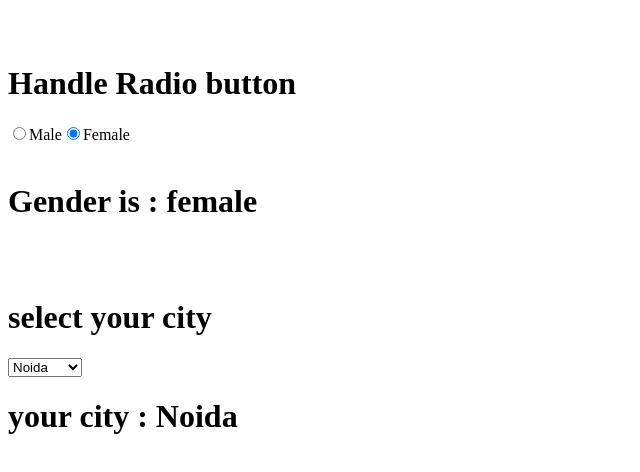
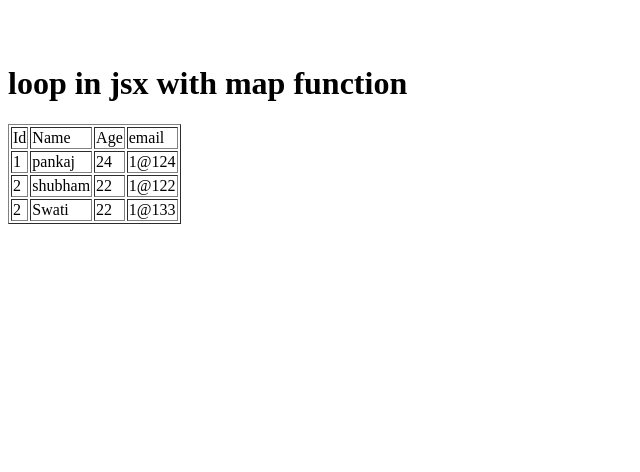
Before and after one commit to py-pankaj-ydv-7/Learning-React-js-step-by-step, a React (Vite) app in the folder Revision/reviseTopic/: page / in a window 1280 px wide. Shown: the top 472 px of the page, without its empty margins (0-640 px from the left). Built offline with nearby package versions, Linux system fonts and the light colour scheme.

Commit message:
loop in jsx

```diff
--- a/Revision/reviseTopic/src/App.jsx
+++ b/Revision/reviseTopic/src/App.jsx
@@ -1,5 +1,5 @@
 // import { useState } from 'react';
-import HandleRadioButton from './HandleRadio';
+// import HandleRadioButton from './HandleRadio';
 // import MultipleCondition from "./MultipleConditon";
 // import "./App.css";
 // import GetInputField from "./GetInputField";
@@ -9,6 +9,7 @@ import HandleRadioButton from './HandleRadio';
 // import Footer from './Footer'
 // import Header from './Header'
 // import Hero from './Hero'
+import Loopp from './Loop';
 
 function App() {
   // const [count, setCount] = useState(0)
@@ -108,7 +109,8 @@ function App() {
       {/* <h1>Get input Value here !</h1> */}
       {/* <GetInputField/> */}
       {/* <Checkbox/> */}
-      <HandleRadioButton/>
+      {/* <HandleRadioButton/> */}
+      <Loopp/>
     </>
   );
 }
--- /dev/null
+++ b/Revision/reviseTopic/src/Loop.jsx
@@ -0,0 +1,45 @@
+import React from 'react'
+
+function Loopp() {
+    let arr = [
+        {id:1,name:"pankaj",age:24,email:"1@124"},
+        {id:2,name:"shubham",age:22,email:"1@122"},
+        {id:2,name:"Swati",age:22,email:"1@133"},
+
+    ];
+  return (
+    <div>
+    <h1>loop in jsx with map function </h1>
+    {/* {arr.map((item,index,val)=>{
+        return(   // basic syntax .......
+            item
+        )
+    })} */}
+    <table border="1px">
+        <thead>
+            <tr>
+                <td>Id</td>
+                <td>Name</td>
+                <td>Age</td>
+                <td>email</td>
+            </tr>
+        </thead>
+        <tbody>
+
+            {
+            arr.map((item) => (
+                   <tr key={item.id}>
+
+                    <td>{item.id}</td>
+                    <td>{item.name}</td>
+                    <td>{item.age}</td>
+                    <td>{item.email}</td>
+                   </tr>
+            ))}
+        </tbody>
+    </table>
+    </div>
+  )
+}
+
+export default Loopp
```
